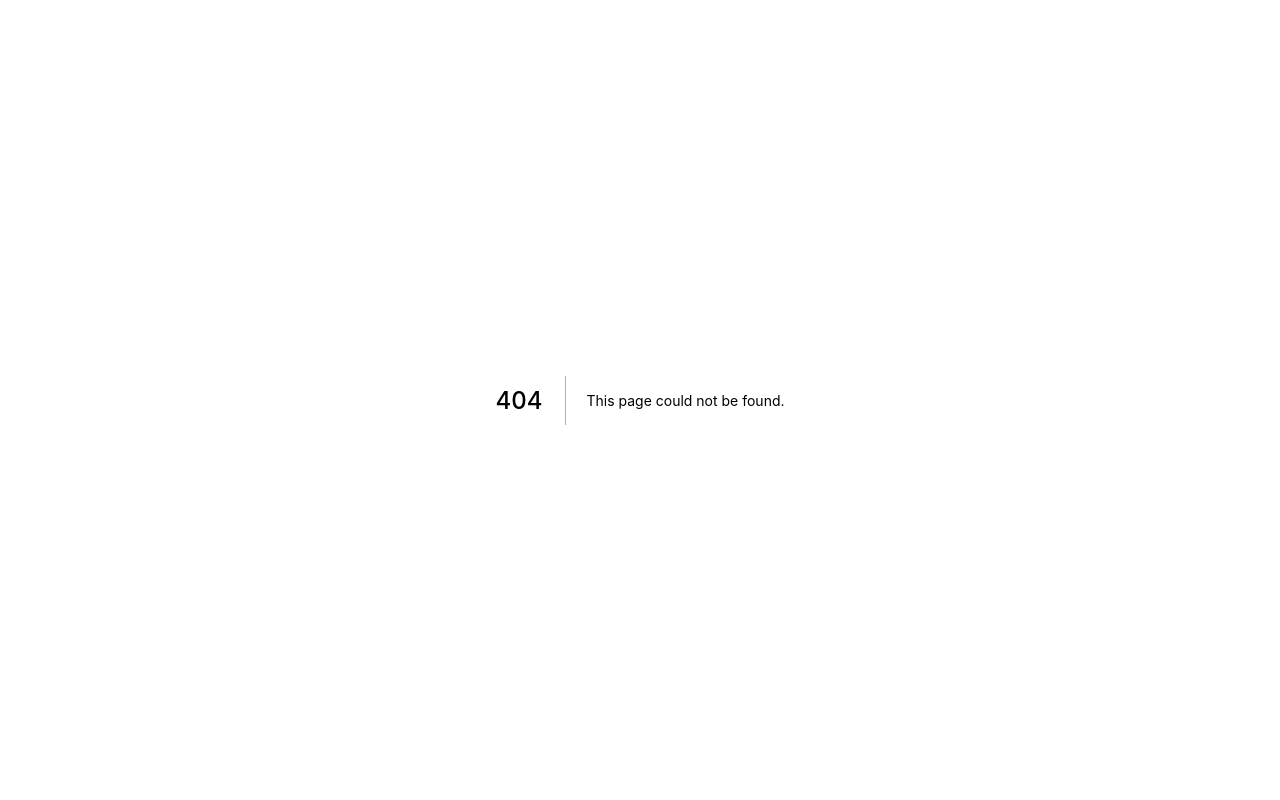
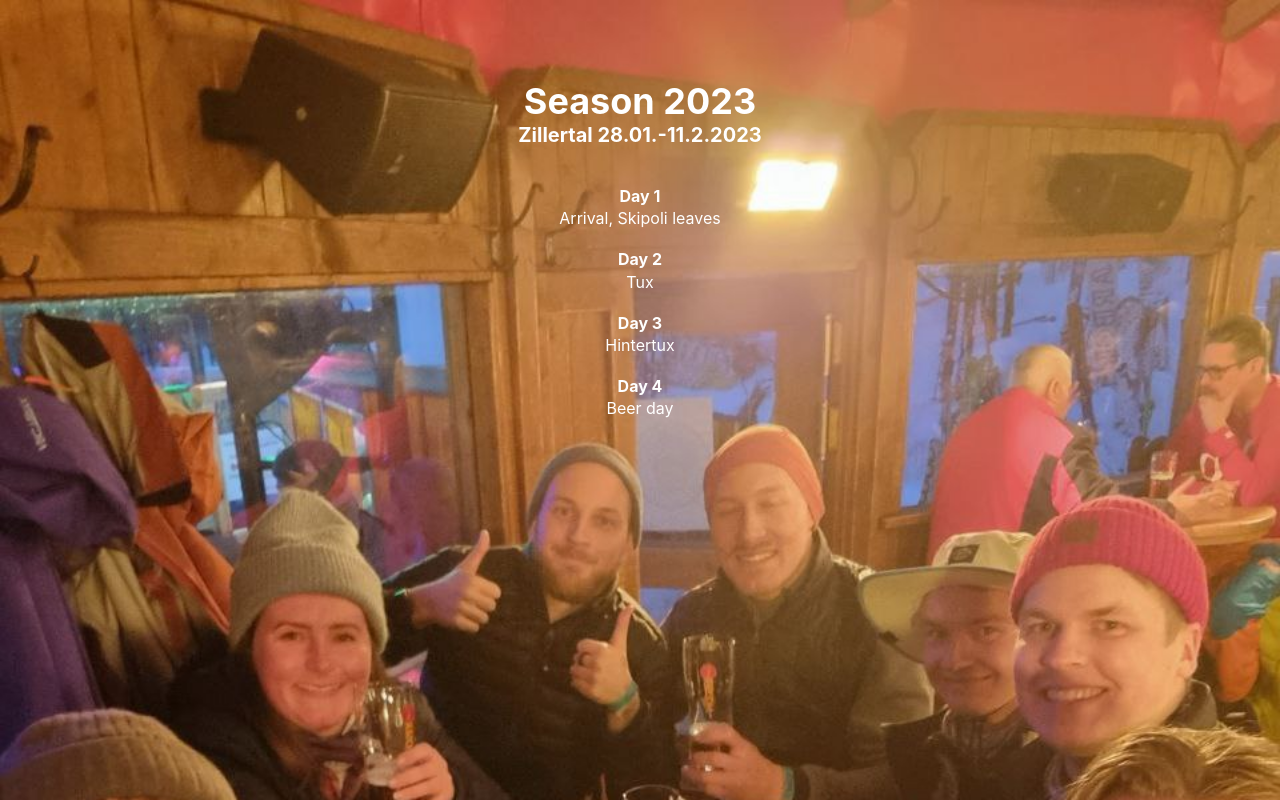
Before and after one commit to peksi/ski-extreme.com, a Next.js app: page /2023 in a window 1280 px wide. Before the commit this address had no page. Built offline with nearby package versions, Linux system fonts and the light colour scheme.

Commit message:
add season 2023 site

```diff
--- /dev/null
+++ b/pages/2023.tsx
@@ -0,0 +1,43 @@
+import { NextPage } from 'next';
+import { Box, Container, Heading } from '@chakra-ui/react';
+
+const DaySection = ({ day, children }) => {
+	return (
+		<Box margin={5}>
+			<Heading as="h4" size="sm">
+				Day {day}
+			</Heading>
+			<p>{children}</p>
+		</Box>
+	);
+};
+
+const Season23: NextPage = () => {
+	return (
+		<Box
+			position="absolute"
+			top={0}
+			h="100vh"
+			textColor={'white'}
+			zIndex={15}
+			backgroundRepeat="no-repeat"
+			backgroundSize="cover"
+			w="100%"
+			textAlign="center"
+			backgroundImage="url('2023.jpg')"
+		>
+			<Container pt={20} pb={200}>
+				<Heading>Season 2023</Heading>
+				<Heading size="md">Zillertal 28.01.-11.2.2023</Heading>
+				<Box margin={10}>
+					<DaySection day={1}>Arrival, Skipoli leaves</DaySection>
+					<DaySection day={2}>Tux</DaySection>
+					<DaySection day={3}>Hintertux</DaySection>
+					<DaySection day={4}>Beer day</DaySection>
+				</Box>
+			</Container>
+		</Box>
+	);
+};
+
+export default Season23;
```
Also changed, not shown: public/2023.jpg (added).
